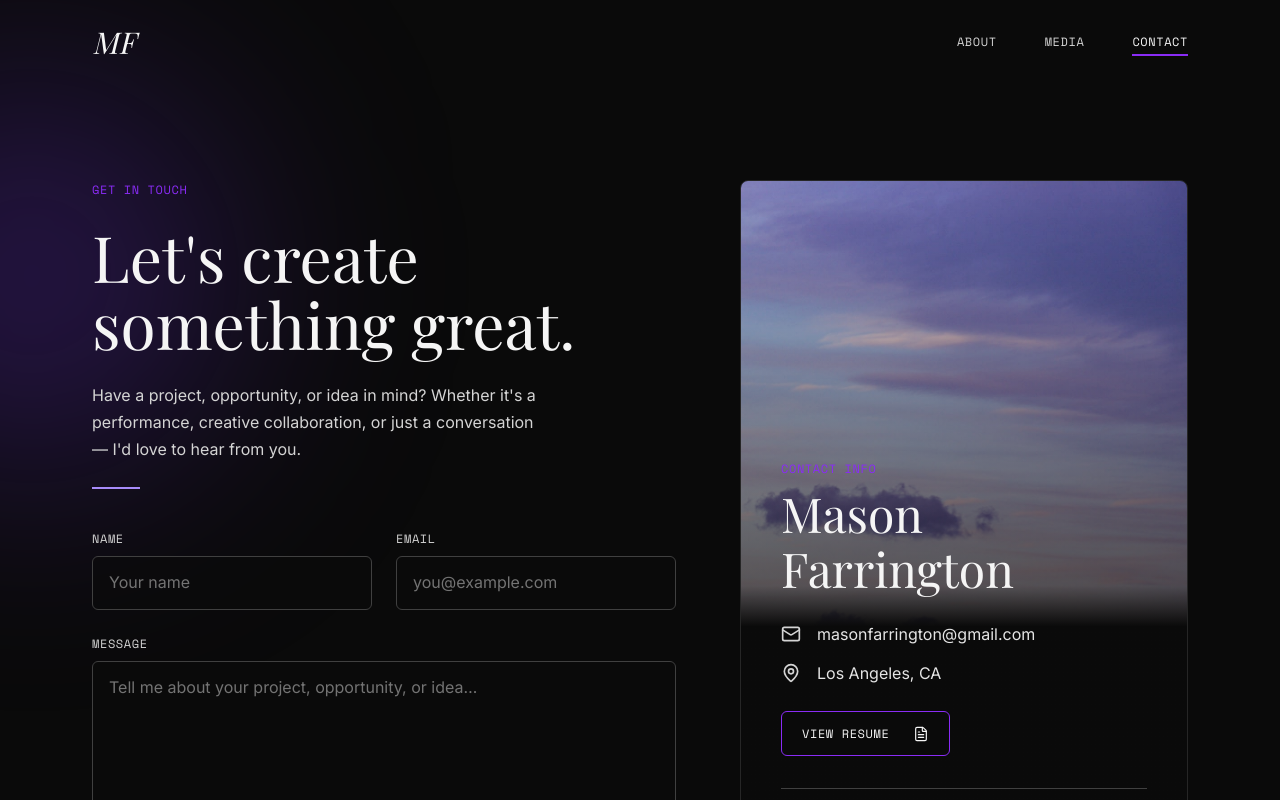
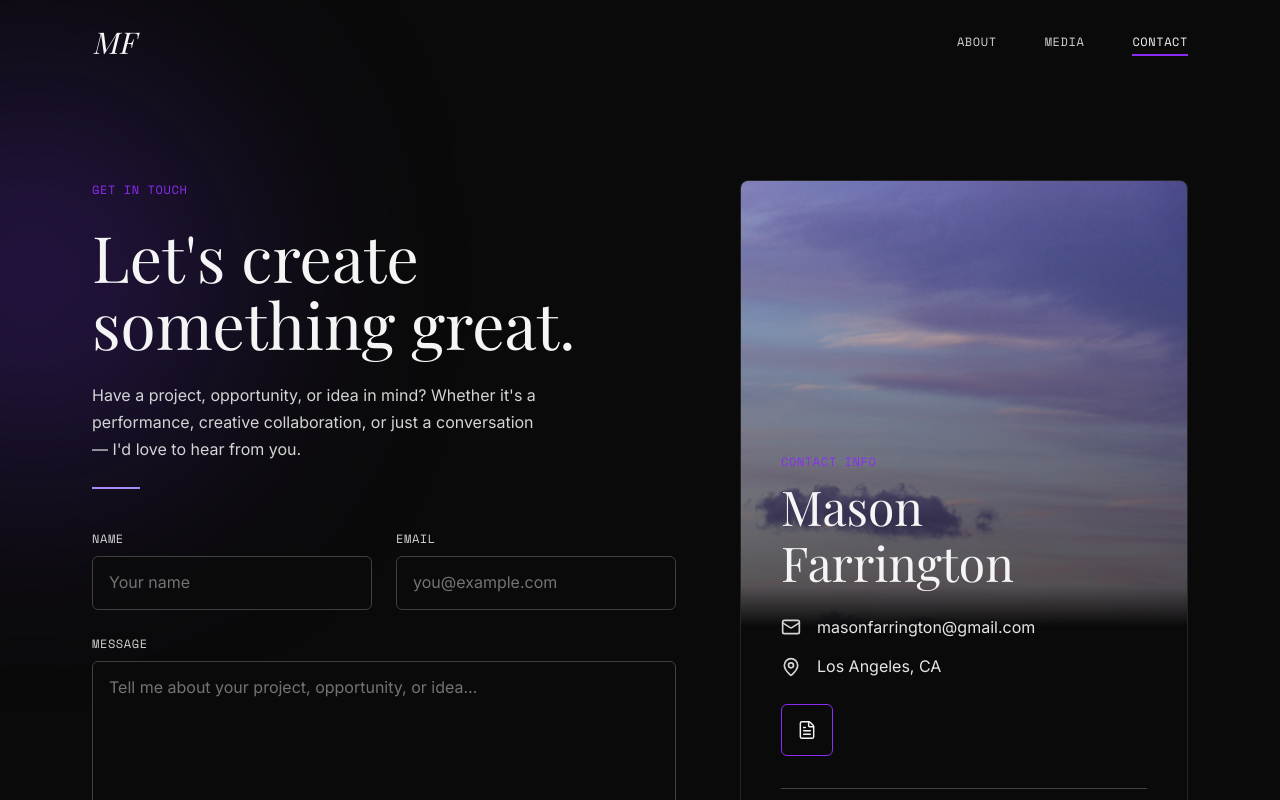
Before and after one commit to Ashley2n/Masons-Portfolio, a Next.js app: page /contact in a window 1280 px wide. Shown: the top 800 px of the page. Built offline with nearby package versions, Linux system fonts and the light colour scheme; a web font is replaced by a local one.

Commit message:
feat: make the resume trigger an icon-only button
FileText icon with aria-label and a "View resume" tooltip; drops the Button ref/file-icon additions it no longer needs.

Co-Authored-By: Claude Opus 5.5 <noreply@anthropic.com>

```diff
--- a/components/resume/ResumeDialog.tsx
+++ b/components/resume/ResumeDialog.tsx
@@ -1,26 +1,19 @@
 "use client";
-import { X } from "lucide-react";
+import { FileText, X } from "lucide-react";
 import { useEffect, useRef, useState, type MouseEvent } from "react";
 import Button from "@/components/ui/Button";
 import { resumeContent } from "@/content/resume";
 import { cn } from "@/lib/utils";
 
 type ResumeDialogProps = {
-  /** Text on the trigger button */
-  label?: string;
-  variant?: "outline" | "light";
   className?: string;
 };
 
 /**
- * "View resume" button that opens the PDF in a modal with download options.
+ * Icon-only "View resume" button that opens the PDF in a modal with download options.
  * Uses the native <dialog>: Escape closes it, focus stays inside, the page behind is inert.
  */
-export default function ResumeDialog({
-  label = resumeContent.viewLabel,
-  variant = "outline",
-  className,
-}: ResumeDialogProps) {
+export default function ResumeDialog({ className }: ResumeDialogProps) {
   const [open, setOpen] = useState(false);
   const dialogRef = useRef<HTMLDialogElement>(null);
   const triggerRef = useRef<HTMLButtonElement>(null);
@@ -43,9 +36,20 @@ export default function ResumeDialog({
 
   return (
     <>
-      <Button ref={triggerRef} onClick={() => setOpen(true)} icon="file" variant={variant} className={className}>
-        {label}
-      </Button>
+      <button
+        ref={triggerRef}
+        type="button"
+        onClick={() => setOpen(true)}
+        aria-label={resumeContent.viewLabel}
+        title={resumeContent.viewLabel}
+        className={cn(
+          "grid size-13 shrink-0 place-items-center rounded-md border border-brand-600 bg-neutral-950 text-neutral-100 transition-colors duration-300 hover:bg-brand-600/15",
+          "focus-visible:outline-2 focus-visible:outline-offset-2 focus-visible:outline-brand-400",
+          className,
+        )}
+      >
+        <FileText aria-hidden="true" className="size-5" strokeWidth={1.75} />
+      </button>
 
       {open && (
         <dialog
--- a/components/sections/contact/ContactCard.tsx
+++ b/components/sections/contact/ContactCard.tsx
@@ -53,7 +53,7 @@ export default function ContactCard() {
               {contactInfo.location}
             </li>
           </ul>
-          <ResumeDialog className="px-5 py-3" />
+          <ResumeDialog />
         </div>
 
         <div className="space-y-4 border-t border-neutral-700 pt-6">
--- a/components/ui/Button.tsx
+++ b/components/ui/Button.tsx
@@ -1,6 +1,6 @@
-import { ArrowUpRight, Download, FileText } from "lucide-react";
+import { ArrowUpRight, Download } from "lucide-react";
 import Link from "next/link";
-import type { ReactNode, Ref } from "react";
+import type { ReactNode } from "react";
 import { cn } from "@/lib/utils";
 
 const variants = {
@@ -10,7 +10,7 @@ const variants = {
   light: "bg-neutral-100 text-neutral-900 hover:bg-white",
 };
 
-const icons = { arrow: ArrowUpRight, download: Download, file: FileText };
+const icons = { arrow: ArrowUpRight, download: Download };
 
 type ButtonProps = {
   children: ReactNode;
@@ -24,15 +24,8 @@ type ButtonProps = {
       download?: string;
       newTab?: boolean;
       onClick?: never;
-      ref?: never;
     }
-  | {
-      href?: undefined;
-      download?: never;
-      newTab?: never;
-      onClick?: () => void;
-      ref?: Ref<HTMLButtonElement>;
-    }
+  | { href?: undefined; download?: never; newTab?: never; onClick?: () => void }
 );
 
 export default function Button({
@@ -44,7 +37,6 @@ export default function Button({
   download,
   newTab,
   onClick,
-  ref,
 }: ButtonProps) {
   const Icon = icons[icon];
   const classes = cn(
@@ -81,7 +73,7 @@ export default function Button({
     );
   }
   return (
-    <button ref={ref} type="button" onClick={onClick} className={classes}>
+    <button type="button" onClick={onClick} className={classes}>
       {content}
     </button>
   );
```
Also changed, not shown: 1 other file (tests, documents, lock files or other folders).
